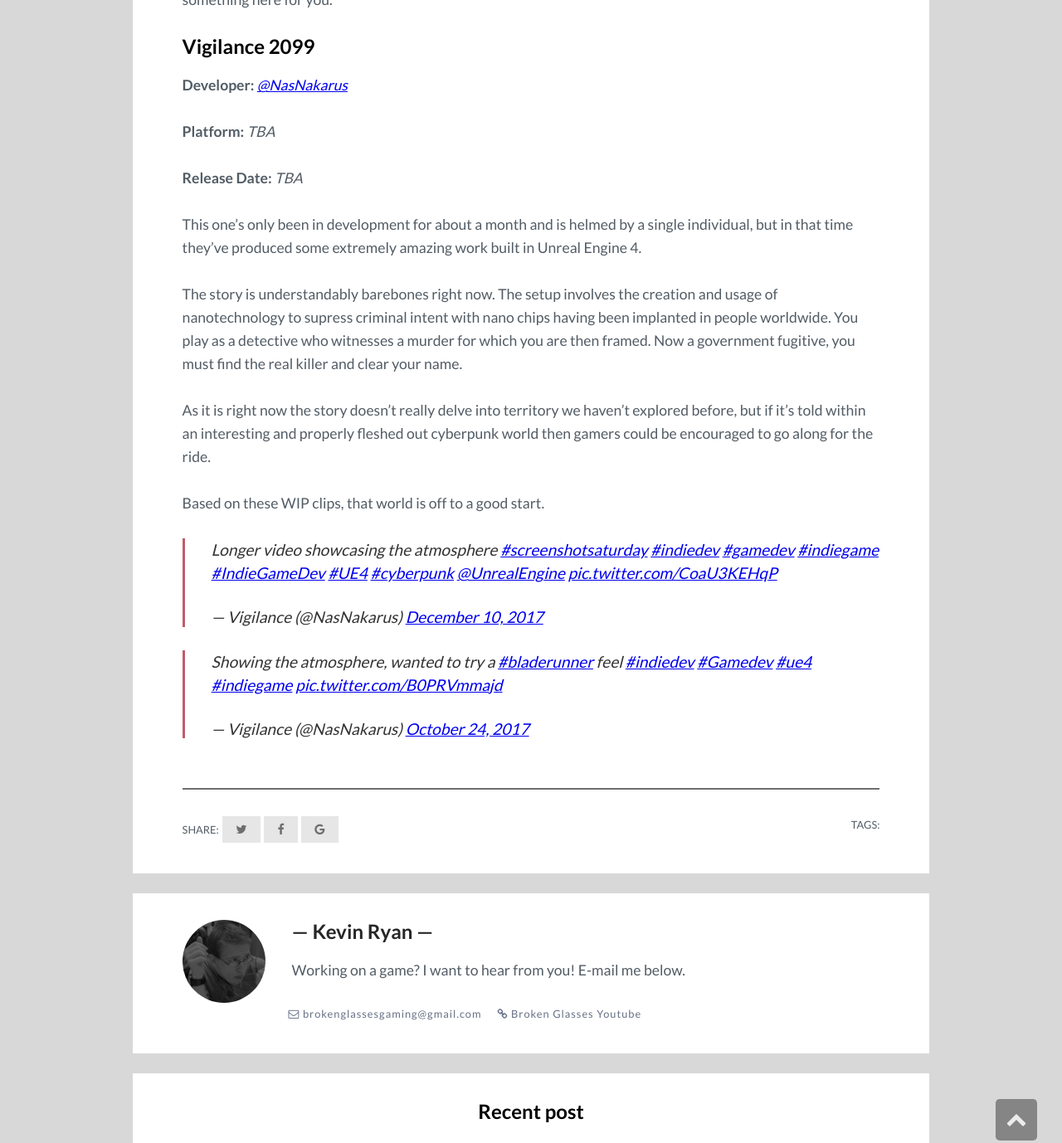
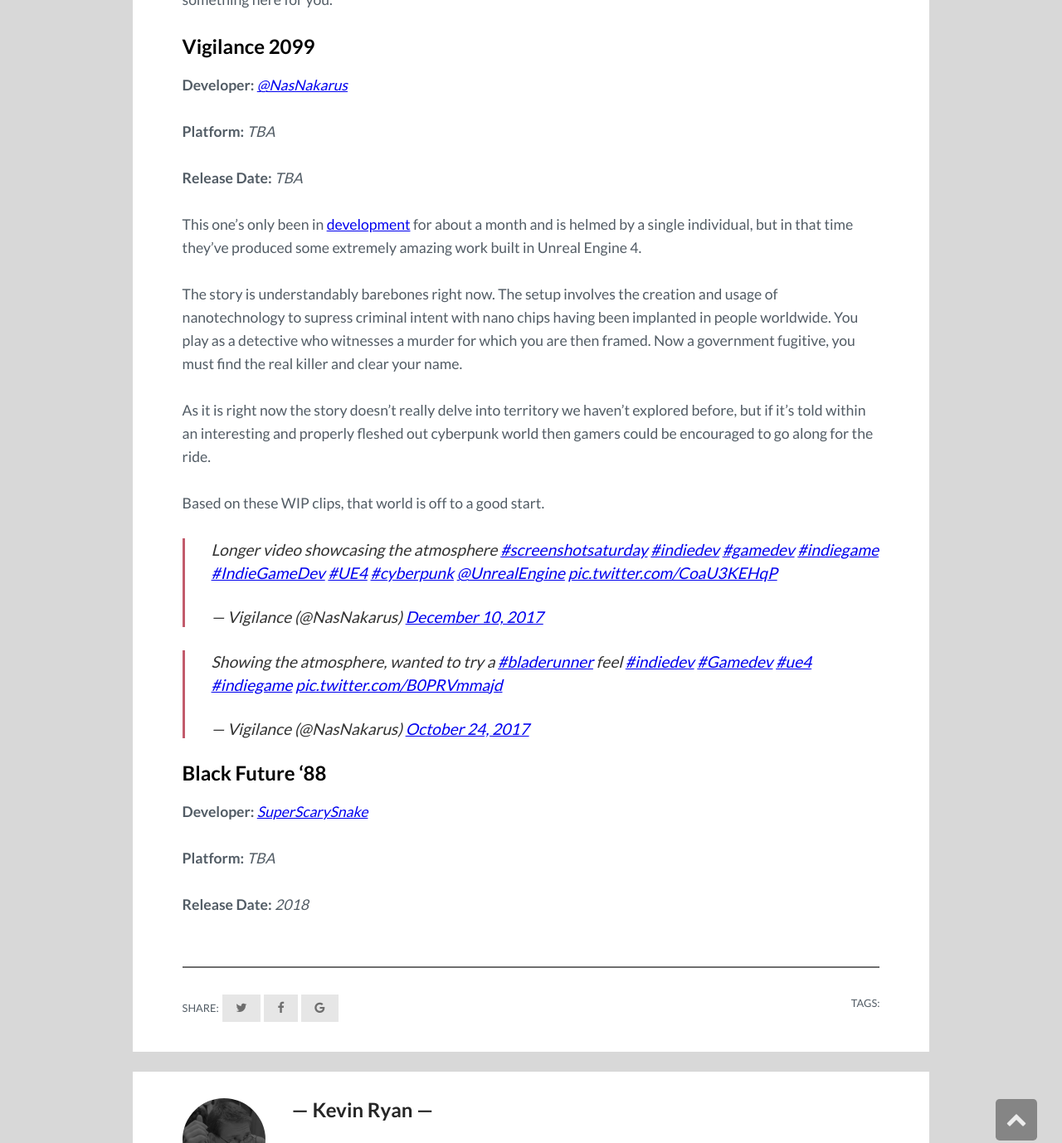
Before and after one commit to pizzapgh/broken_glasses, a Jekyll site: the page built from _posts/2017-12-11-These-Radical-Games-Will-Tug-At-Your-Nostalgia.markdown, in a window 1280 px wide and 1400 px high, scrolled down 1867 px, cut to the strip 0-1378 px from the top of the window. Shown: the whole strip at 83% size. Built offline with Jekyll 4.4.1, drawn with Linux system fonts in a browser that asks for light colours; nearby versions of some CDN libraries; our own code applies the rules of GitHub Pages for plain Markdown files; comment, search, counter and statistics services are not loaded.

Commit message:
Updated These Radical Games Will Tug At Your Nostalgia

```diff
--- a/_posts/2017-12-11-These-Radical-Games-Will-Tug-At-Your-Nostalgia.markdown
+++ b/_posts/2017-12-11-These-Radical-Games-Will-Tug-At-Your-Nostalgia.markdown
@@ -21,7 +21,7 @@
 
 **Release Date:** *TBA*
 
-This one's only been in development for about a month and is helmed by a single individual, but in that time they've produced some extremely amazing work built in Unreal Engine 4.
+This one's only been in [development](https://vigilance-209.manakeep.com/) for about a month and is helmed by a single individual, but in that time they've produced some extremely amazing work built in Unreal Engine 4.
 
 The story is understandably barebones right now. The setup involves the creation and usage of nanotechnology to supress criminal intent with nano chips having been implanted in people worldwide. You play as a detective who witnesses a murder for which you are then framed. Now a government fugitive, you must find the real killer and clear your name.
 
@@ -34,3 +34,10 @@
 
 <blockquote class="twitter-video" data-lang="en"><p lang="en" dir="ltr">Showing the atmosphere, wanted to try a <a href="https://twitter.com/hashtag/bladerunner?src=hash&amp;ref_src=twsrc%5Etfw">#bladerunner</a> feel <a href="https://twitter.com/hashtag/indiedev?src=hash&amp;ref_src=twsrc%5Etfw">#indiedev</a> <a href="https://twitter.com/hashtag/Gamedev?src=hash&amp;ref_src=twsrc%5Etfw">#Gamedev</a> <a href="https://twitter.com/hashtag/ue4?src=hash&amp;ref_src=twsrc%5Etfw">#ue4</a> <a href="https://twitter.com/hashtag/indiegame?src=hash&amp;ref_src=twsrc%5Etfw">#indiegame</a> <a href="https://t.co/B0PRVmmajd">pic.twitter.com/B0PRVmmajd</a></p>&mdash; Vigilance (@NasNakarus) <a href="https://twitter.com/NasNakarus/status/922974174003580928?ref_src=twsrc%5Etfw">October 24, 2017</a></blockquote>
 <script async src="https://platform.twitter.com/widgets.js" charset="utf-8"></script>
+
+## Black Future '88
+**Developer:** [*SuperScarySnake*](http://www.blackfuture88.com/)
+
+**Platform:** *TBA*
+
+**Release Date:** *2018*
```
